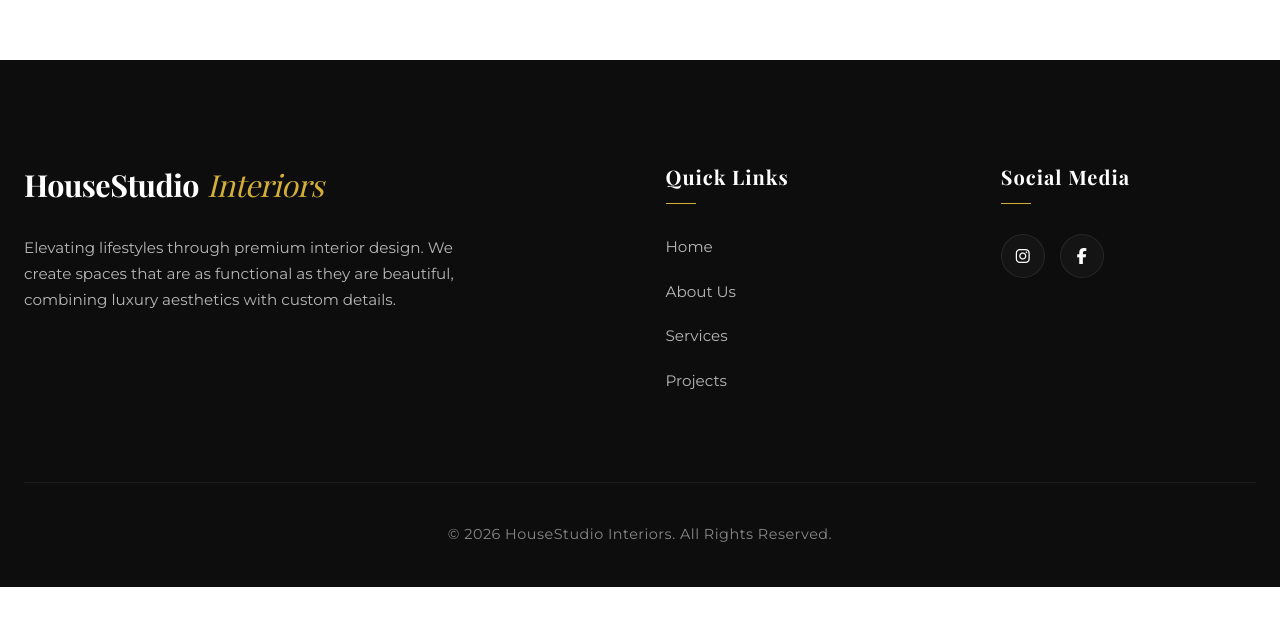
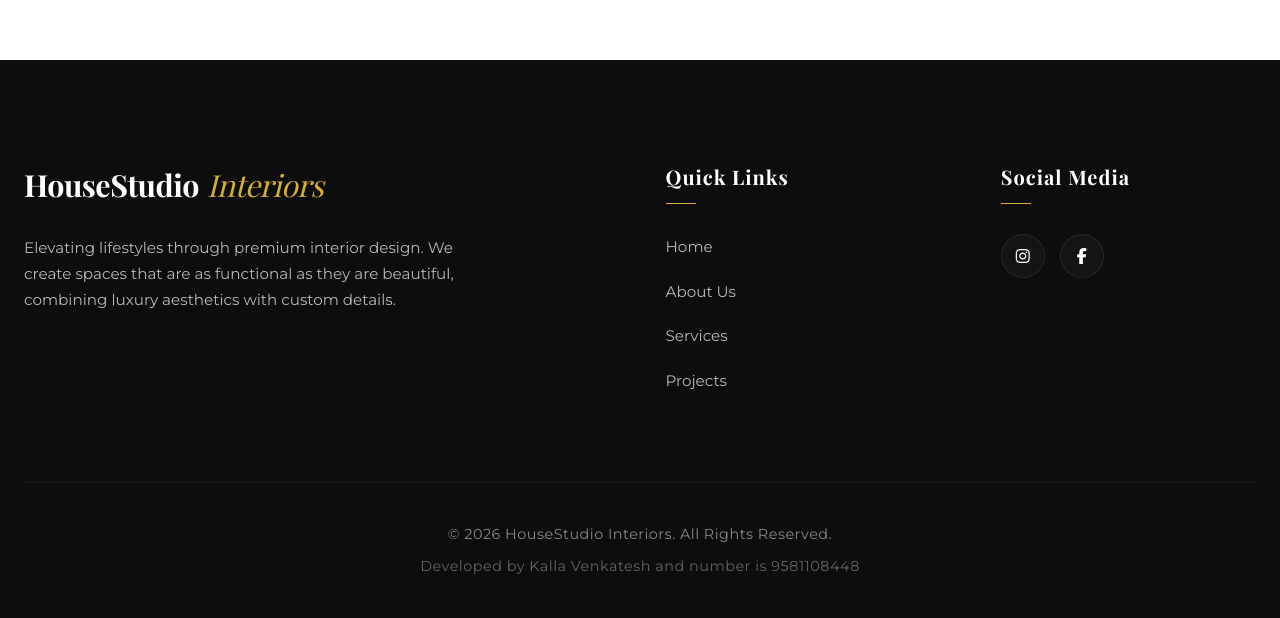
Before and after one commit to mani8979/house, a Next.js app: page / in a window 1280 px wide. Shown: the part 4342-4960 px from the top of the page. Before the commit the page ends 4929 px from the top, so only its background shows below. Built offline with nearby package versions, Linux system fonts and the light colour scheme; no server answers.

Commit message:
Update footer with developer details

```diff
--- a/src/components/Footer.js
+++ b/src/components/Footer.js
@@ -75,6 +75,7 @@ export default function Footer({ data }) {
 
         <div className="footer-bottom">
           <p>{data?.copyrightText || `© ${new Date().getFullYear()} HouseStudio Interiors. All Rights Reserved.`}</p>
+          <p style={{ marginTop: '8px', fontSize: '0.9em', color: 'rgba(255,255,255,0.7)' }}>Developed by Kalla Venkatesh and number is 9581108448</p>
         </div>
 
       </div>
```
